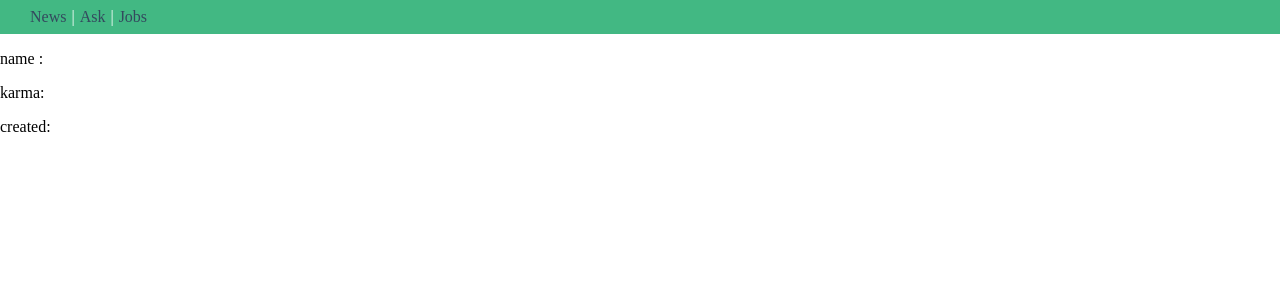
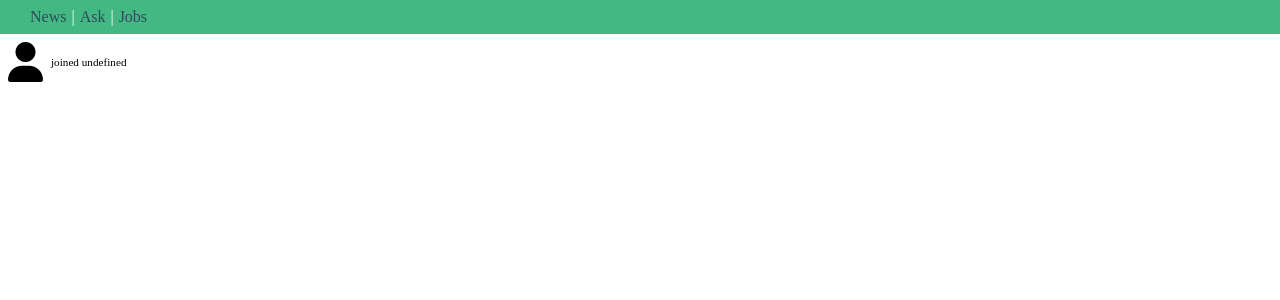
Before and after one commit to rabiori88/vue-advanced, a Vue app in the folder vue-news/: page /user/1 in a window 1280 px wide. Shown: the top 300 px of the page. Built offline with nearby package versions, Linux system fonts and the light colour scheme; no server answers.

Commit message:
컴포넌트 정리

```diff
--- /dev/null
+++ b/vue-news/src/components/UserProfile.vue
@@ -0,0 +1,50 @@
+<template>
+  <div class="user-container">
+    <div>
+      <i class="fas fa-user"></i>
+    </div>
+    <div class="user-desc">
+      <slot name="username"> </slot>
+
+      <div class="time">
+        <slot name="time"></slot>
+      </div>
+      <div>
+        <slot name="karma"></slot>
+      </div>
+    </div>
+  </div>
+</template>
+
+<script>
+export default {
+  props: {
+    info: Object,
+  },
+  //   computed: {
+  //     userInfo() {
+  //       return this.$store.state.user;
+  //     },
+  //   },
+};
+</script>
+
+<style scoped>
+.user-container {
+  display: flex;
+  align-items: center;
+  padding: 0.5rem;
+}
+
+.fa-user {
+  font-size: 2.5rem;
+}
+
+.user-desc {
+  padding-left: 8px;
+}
+
+.time {
+  font-size: 0.7rem;
+}
+</style>
--- a/vue-news/src/store/index.js
+++ b/vue-news/src/store/index.js
@@ -12,7 +12,7 @@
     jobs: [],
     ask: [],
     user: {},
-    item: [],
+    item: {},
   },
   getters,
   mutations,
--- a/vue-news/src/views/ItemView.vue
+++ b/vue-news/src/views/ItemView.vue
@@ -1,8 +1,18 @@
 <template>
   <div>
     <section>
-      <!-- 질문답 -->
-      <div class="user-container">
+      <user-profile :info="fetchedItem">
+        <!-- <div slot="username">
+          {{ fetchedItem.user }}
+        </div> -->
+        <router-link slot="username" :to="`/user/${fetchedItem.user}`">
+          {{ fetchedItem.user }}
+        </router-link>
+        <template slot="time">{{ "posted " + fetchedItem.time_ago }} </template>
+        <div slot="karma">{{ fetchedItem.karma }}</div>
+      </user-profile>
+      <!-- 사용자 정보 -->
+      <!-- <div class="user-container">
         <div>
           <i class="fas fa-user"></i>
         </div>
@@ -14,10 +24,12 @@
             {{ fetchedItem.time_ago }}
           </div>
         </div>
-      </div>
+      </div> -->
+    </section>
+
+    <section>
       <h2>{{ fetchedItem.title }}</h2>
     </section>
-
     <section>
       <!-- 질문 댓글 -->
       <div v-html="fetchedItem.content"></div>
@@ -26,9 +38,13 @@
 </template>
 
 <script>
+import UserProfile from "@/components/UserProfile.vue";
 import { mapGetters } from "vuex";
 
 export default {
+  components: {
+    UserProfile,
+  },
   computed: {
     ...mapGetters(["fetchedItem"]),
   },
--- a/vue-news/src/views/UserView.vue
+++ b/vue-news/src/views/UserView.vue
@@ -1,13 +1,20 @@
 <template>
   <div>
-    <p>name : {{ userInfo.id }}</p>
-    <p>karma: {{ userInfo.karma }}</p>
-    <p>created: {{ userInfo.created }}</p>
+    <user-profile :info="userInfo">
+      <div slot="username">{{ userInfo.id }}</div>
+      <template slot="time"> {{ "joined " + userInfo.created }}</template>
+      <div slot="karma">{{ userInfo.karma }}</div>
+    </user-profile>
   </div>
 </template>
 
 <script>
+import UserProfile from "../components/UserProfile.vue";
+
 export default {
+  components: {
+    UserProfile,
+  },
   computed: {
     userInfo() {
       return this.$store.state.user;
```
